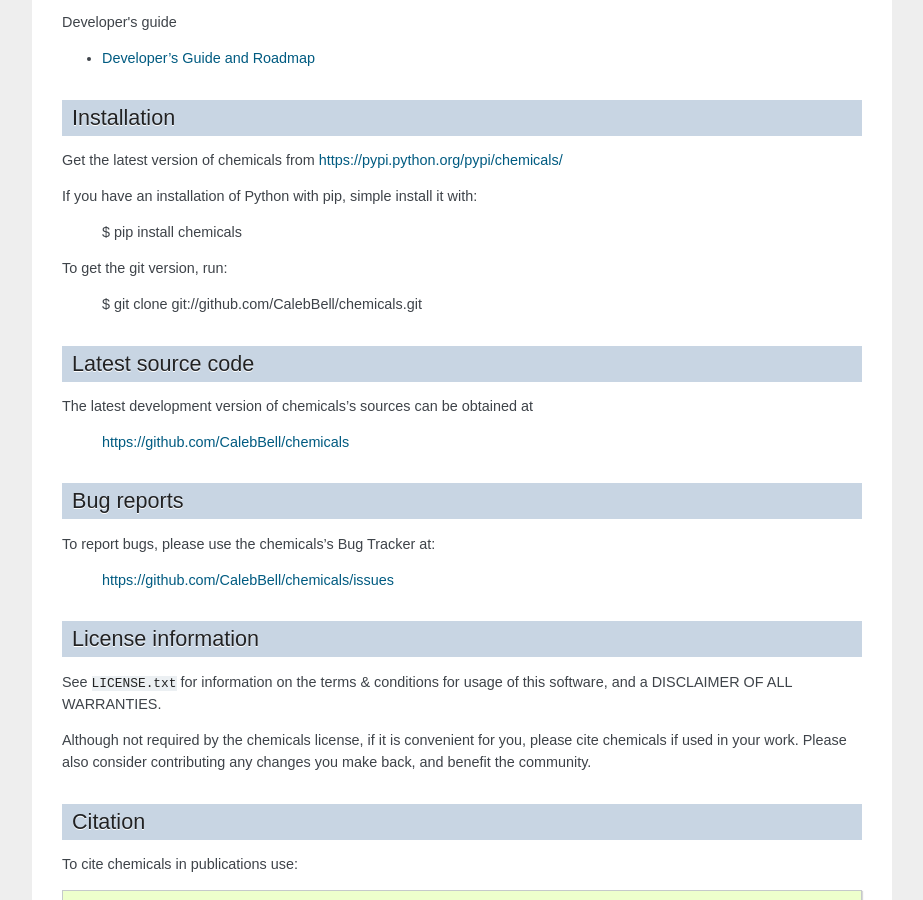
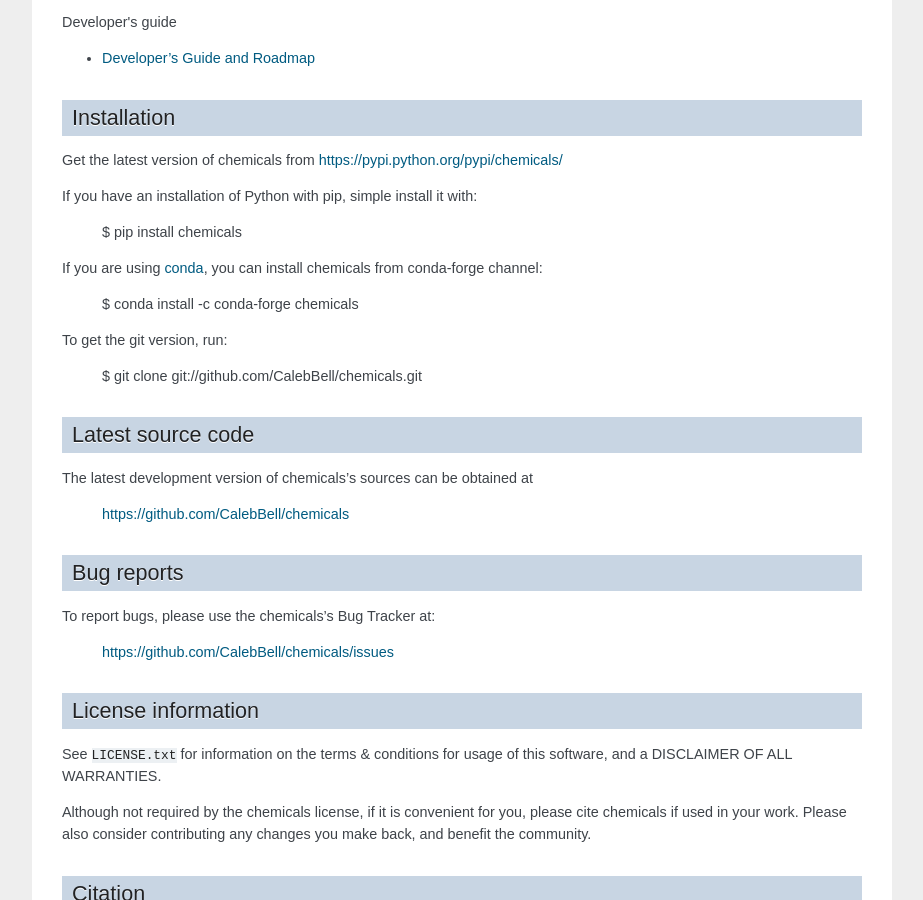
Before and after one commit to CalebBell/chemicals, a Sphinx documentation site: the page built from docs/index.rst, in a window 1280 px wide and 900 px high, scrolled down 1420 px. Shown: the whole window, without its empty margins (198-1121 px from the left). Built offline with Sphinx 7.4.7, drawn with Linux system fonts in a browser that asks for light colours; pages that are not in the unit, such as notebooks, are missing from menus.

Commit message:
Update README.rst and docs/index.rst with conda instructions

```diff
--- a/README.rst
+++ b/README.rst
@@ -84,6 +84,11 @@
 If you have an installation of Python with pip, simple install it with:
 
     $ pip install chemicals
+
+If you are using `conda <https://docs.conda.io/en/latest/>`_, you can install
+chemicals from conda-forge channel:
+
+    $ conda install -c conda-forge chemicals
 
 To get the git version, run:
 
--- a/docs/index.rst
+++ b/docs/index.rst
@@ -113,6 +113,11 @@
 
     $ pip install chemicals
 
+If you are using `conda <https://docs.conda.io/en/latest/>`_, you can install
+chemicals from conda-forge channel:
+
+    $ conda install -c conda-forge chemicals
+
 To get the git version, run:
 
     $ git clone git://github.com/CalebBell/chemicals.git
```
